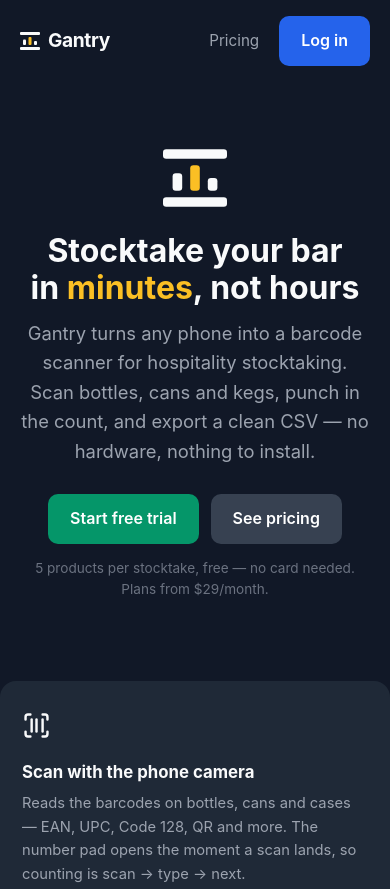
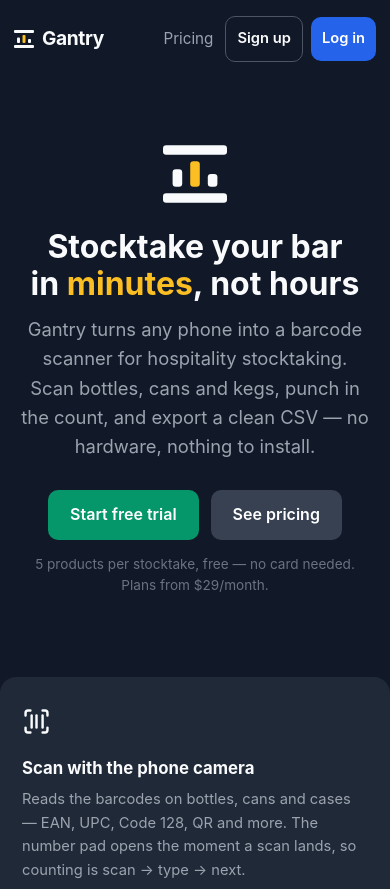
Before and after one commit to jamesadmiraal-alt/desktop-tutorial, a website: page index.html in a window 390 px wide. Shown: the top 889 px of the page. Drawn offline with Linux system fonts and the light colour scheme.

Commit message:
Add Sign up to the landing nav
The nav offered Pricing and Log in. A new visitor looking for a way in saw
only "Log in" — a form for an account they do not have — unless they noticed
the hero CTA. Sign up now sits beside it, pointing at app.html#signup so it
opens the Sign up tab rather than Log in (the same hash the hero and pricing
CTAs already use).

Order is Pricing, Sign up, Log in: weakest to strongest, left to right.
Log in keeps the filled primary and Sign up is an outline, so the two do not
read as competing choices and neither competes with the hero's green CTA.
The footer's "Open the app" stays on the bare URL — like Log in, it is for
people who already have an account.

Two layout problems this created, both found by measuring rather than by
looking at the code:

  - At the default .btn size both buttons WRAPPED, rendering "Sign / up" and
    "Log / in" and turning the nav into two ragged rows. The nav buttons are
    now slightly smaller and `white-space: nowrap` — which is the part that
    must not be removed, since without it this degrades silently the moment a
    label gets longer.
  - A third control costs about 90px, and at 320px — still a live viewport on
    older phones — that pushed the nav 11px past the edge and gave the whole
    landing page a horizontal scrollbar. Measured before and after by removing
    the new link from the DOM: 11px with it, 0 without. A media query below
    400px trims the padding instead of hiding "Pricing", because a link that
    disappears on small screens is harder to find than a tighter one.

Verified: signuphash.js extended — the four landing hrefs are exactly as
intended, following Sign up lands on the Sign up tab with name, confirm and
marketing rows and a "Create account" button, Log in still lands on Log in,
the order and left-to-right placement hold, Log in is filled while Sign up is
transparent-with-a-border, no label wraps, the nav stays one row, and the page
does not scroll sideways at 1280, 768, 390, 360 or 320px. Hero and pricing
CTAs unchanged. posform, legal, trial and st6 still pass.

No Stripe, billing or stocktake code in the diff — index.html only.

```diff
--- a/index.html
+++ b/index.html
@@ -22,9 +22,26 @@
     padding: 16px 20px; max-width: 960px; margin: 0 auto;
   }
   nav .brand { font-size: 1.2rem; font-weight: 700; letter-spacing: -0.02em; display: inline-flex; align-items: center; }
-  nav .links { display: flex; gap: 10px; align-items: center; }
-  nav a.plain { color: var(--text-dim); text-decoration: none; font-size: 0.95rem; padding: 8px 10px; }
+  nav .links { display: flex; gap: 8px; align-items: center; }
+  nav a.plain { color: var(--text-dim); text-decoration: none; font-size: 0.95rem; padding: 8px 6px; }
   nav a.plain:hover { color: var(--text); }
+  /* Nav buttons are smaller than the page's, and never wrap. Three controls plus
+     the wordmark have to fit across a 390px phone, and at the default .btn size
+     "Sign up" and "Log in" each broke onto two lines — which turned the nav into
+     two rows of ragged text. nowrap is the part that must not be removed: without
+     it this degrades silently as soon as a label gets any longer. */
+  nav .links .btn { font-size: 0.92rem; padding: 10px 14px; white-space: nowrap; }
+  /* A third control costs about 90px, and at 320px — still a live viewport on
+     older phones — that was enough to push the nav 11px past the edge and give
+     the whole page a horizontal scrollbar. Measured before and after: without
+     this the overflow is 11px, with it there is none. Trimming padding rather
+     than hiding "Pricing", because a link that disappears on small screens is
+     harder to find than a slightly tighter one. */
+  @media (max-width: 400px) {
+    nav { padding-left: 14px; padding-right: 14px; }
+    nav .links .btn { padding-left: 11px; padding-right: 11px; }
+    nav a.plain { padding-left: 4px; padding-right: 4px; }
+  }
   /* Gantry mark — see icons/gantry-mark.svg. Inline (not the .ico mask
      system every other icon uses) since it needs the amber accent bottle
      alongside currentColor rails, which a single-color mask can't do. No
@@ -41,6 +58,16 @@
   .btn:active { opacity: 0.85; }
   .btn.primary { background: var(--accent); }
   .btn.success { background: var(--success); }
+  /* Outline, for a secondary action sitting beside a filled one. Two filled
+     buttons in the nav would read as two equally-weighted choices, and the hero
+     already owns the green CTA — a third filled colour up here would be
+     competing with it as well. Slightly tighter padding because the nav is the
+     one place three controls have to fit across a phone. */
+  .btn.outline {
+    background: transparent; color: var(--text);
+    border: 1px solid var(--border-strong); padding: 11px 16px;
+  }
+  .btn.outline:hover { border-color: var(--text-dim); }
 
   .hero { text-align: center; padding: 64px 20px 48px; }
   .hero h1 { font-size: clamp(2rem, 6vw, 3.2rem); line-height: 1.15; margin: 16px 0 12px; }
@@ -154,8 +181,16 @@
     </svg>
     Gantry
   </div>
+  <!-- Sign up before Log in, weakest to strongest left-to-right, which is the
+       normal reading order for a button group. #signup rather than bare
+       app.html: the app opens on the Log in tab, so a "Sign up" link without
+       the hash would land a new visitor on a form for an account they do not
+       have — the same defect the hero and pricing CTAs were fixed for.
+       "Log in" keeps the filled primary and the footer's "Open the app" stays
+       on the bare URL; both are for people who already have an account. -->
   <div class="links">
     <a class="plain" href="#pricing">Pricing</a>
+    <a class="btn outline" href="app.html#signup">Sign up</a>
     <a class="btn primary" href="app.html">Log in</a>
   </div>
 </nav>
```
